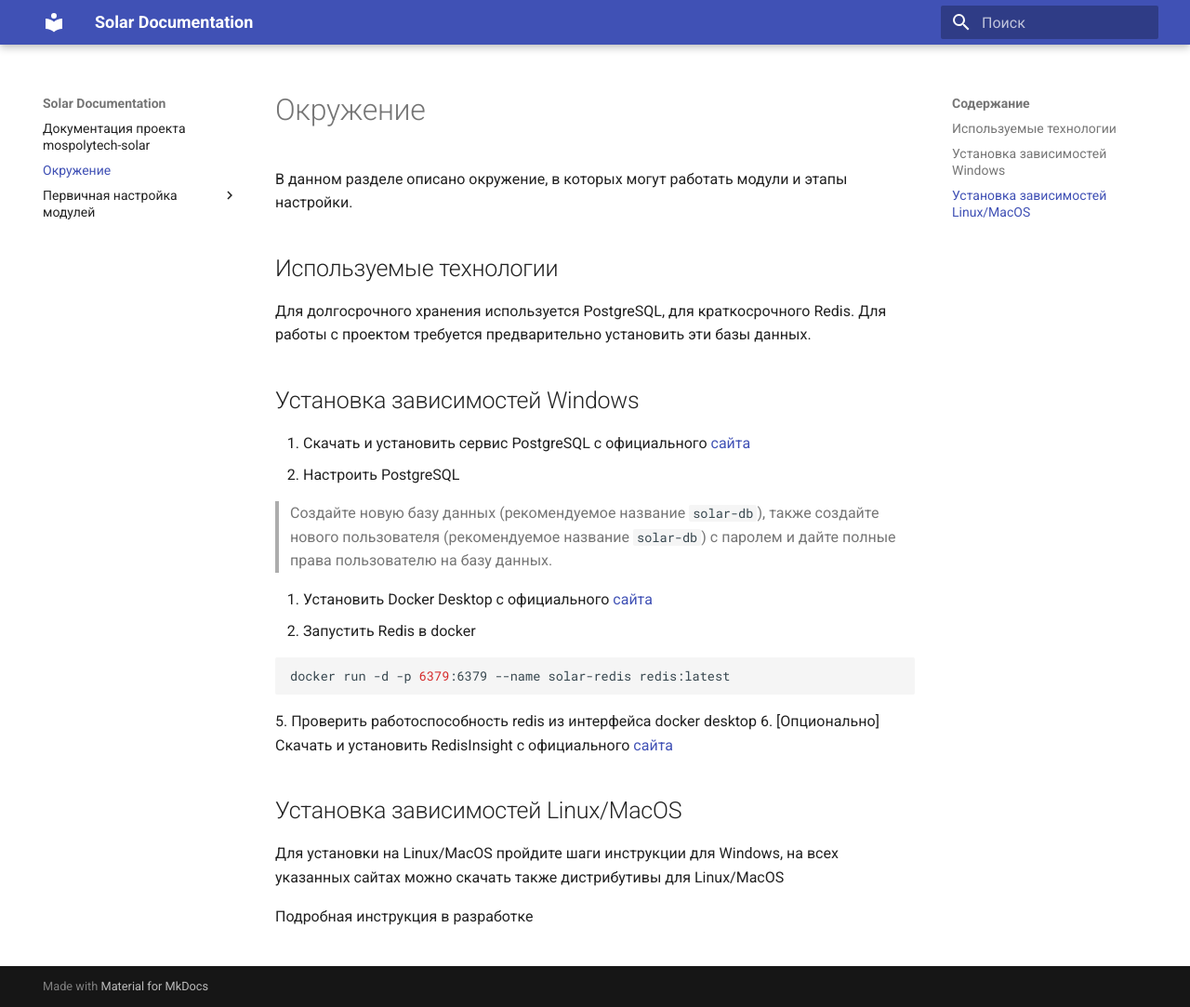
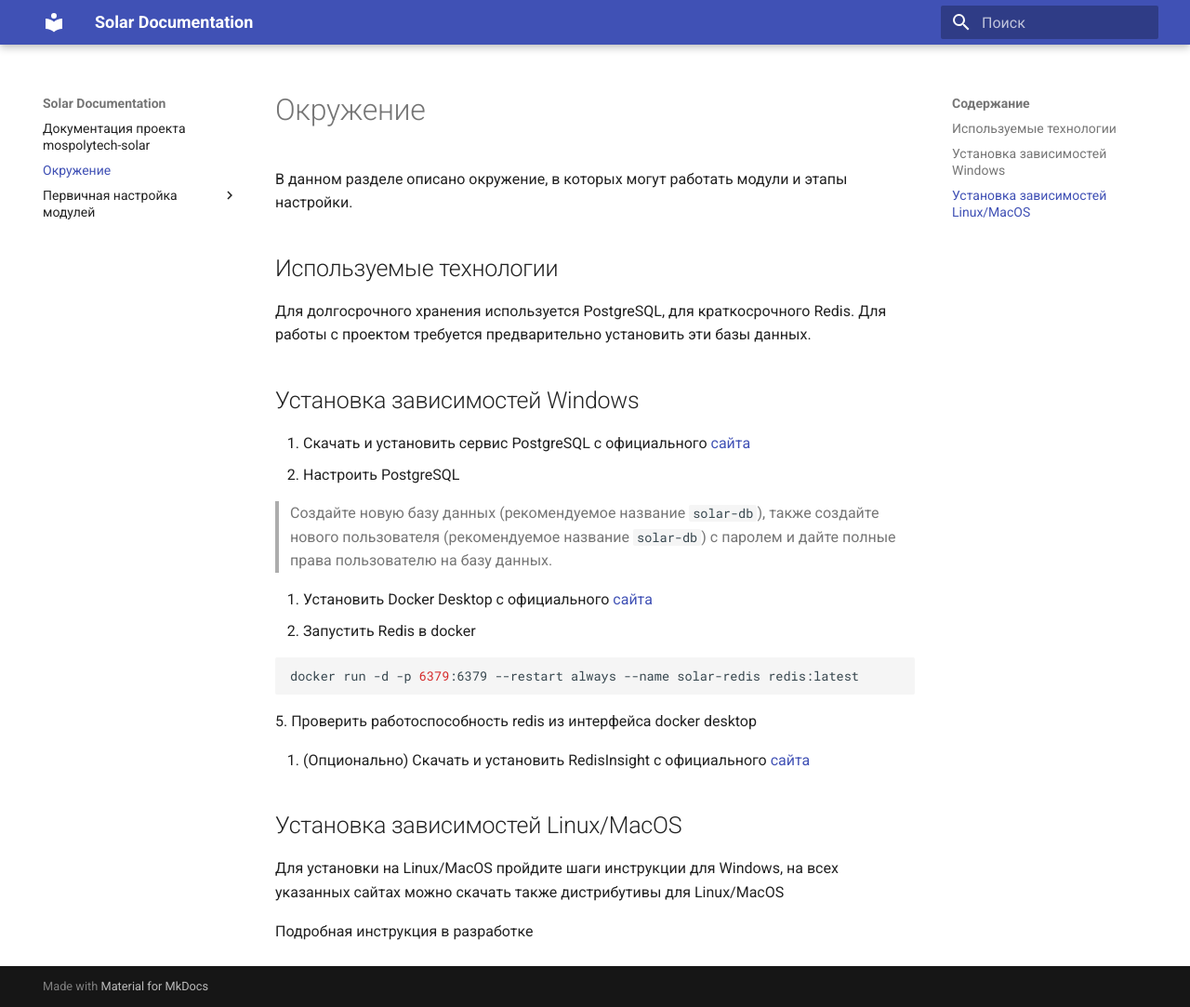
Before and after one commit to mospolytech-solar-regatta/solar-docs, an MkDocs documentation site: the page built from docs/environment.md, in a window 1280 px wide and 1083 px high. Shown: the whole window at 93% size. Built offline with MkDocs 1.6.1 and Material for MkDocs 9.7.7, drawn with Linux system fonts in a browser that asks for light colours.

Commit message:
redis always restart

````diff
--- a/docs/environment.md
+++ b/docs/environment.md
@@ -19,10 +19,11 @@
 4. Запустить Redis в docker
 
 ```shell
-docker run -d -p 6379:6379 --name solar-redis redis:latest
+docker run -d -p 6379:6379 --restart always --name solar-redis redis:latest
 ```
 5. Проверить работоспособность redis из интерфейса docker desktop
-6. [Опционально] Скачать и установить RedisInsight с официального [сайта](https://download.redisinsight.redis.com/latest/RedisInsight-v2-win-installer.exe)
+
+6. (Опционально) Скачать и установить RedisInsight с официального [сайта](https://download.redisinsight.redis.com/latest/RedisInsight-v2-win-installer.exe)
 
 ## Установка зависимостей Linux/MacOS
 Для установки на Linux/MacOS пройдите шаги инструкции для Windows, на всех указанных сайтах можно скачать также дистрибутивы для Linux/MacOS
````
